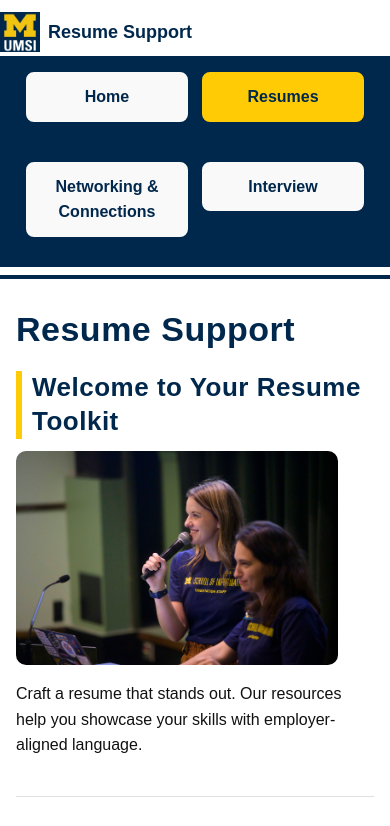
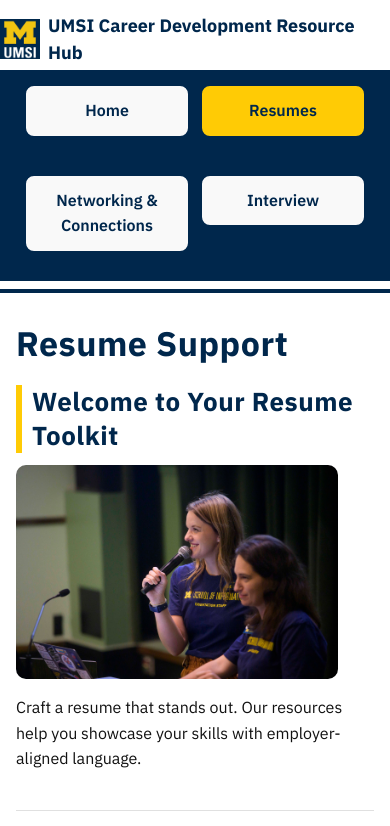
Before and after one commit to xymaoumich/client_project_html_f25, a plain HTML site: page resume.html in a window 390 px wide. Shown: the top 826 px of the page. Drawn offline with Linux system fonts and the light colour scheme.

Commit message:
mobile v4

```diff
--- a/resume.html
+++ b/resume.html
@@ -4,6 +4,8 @@
     <meta charset="UTF-8">
     <meta name="viewport" content="width=device-width, initial-scale=1">
     <title>MSI Career Development · Resumes</title>
+    <!-- IBM Plex Sans font (UM recommended) -->
+    <link href="https://fonts.googleapis.com/css2?family=IBM+Plex+Sans:wght@400;600;700&display=swap" rel="stylesheet">
     <link rel="stylesheet" href="html5reset.css">
     <link rel="stylesheet" href="style.css">
 </head>
@@ -13,7 +15,7 @@
 <header class="site-header">
     <div class="container brand">
         <img src="images/UMSI_signature_vertical_informal_solidblue.jpg" alt="UMSI logo">
-        <div class="site-title">Resume Support</div>
+        <div class="site-title">UMSI Career Development Resource Hub</div>
     </div>
     <nav class="nav" aria-label="Primary">
         <div class="container">
--- a/style.css
+++ b/style.css
@@ -6,10 +6,10 @@
 }
 
 body {
-    font-family: Arial, Helvetica, sans-serif;
+    font-family: "IBM Plex Sans",Arial, Helvetica, sans-serif;
     color: #111;
     background: #fff;
-    line-height: 1.6;
+    line-height: 1.5;
     padding: 0;
     margin: 0;
 }
```
Also changed, not shown: index.html (+2 -0 lines), interview.html (+3 -1 lines), networkconnect.html (+3 -1 lines).
